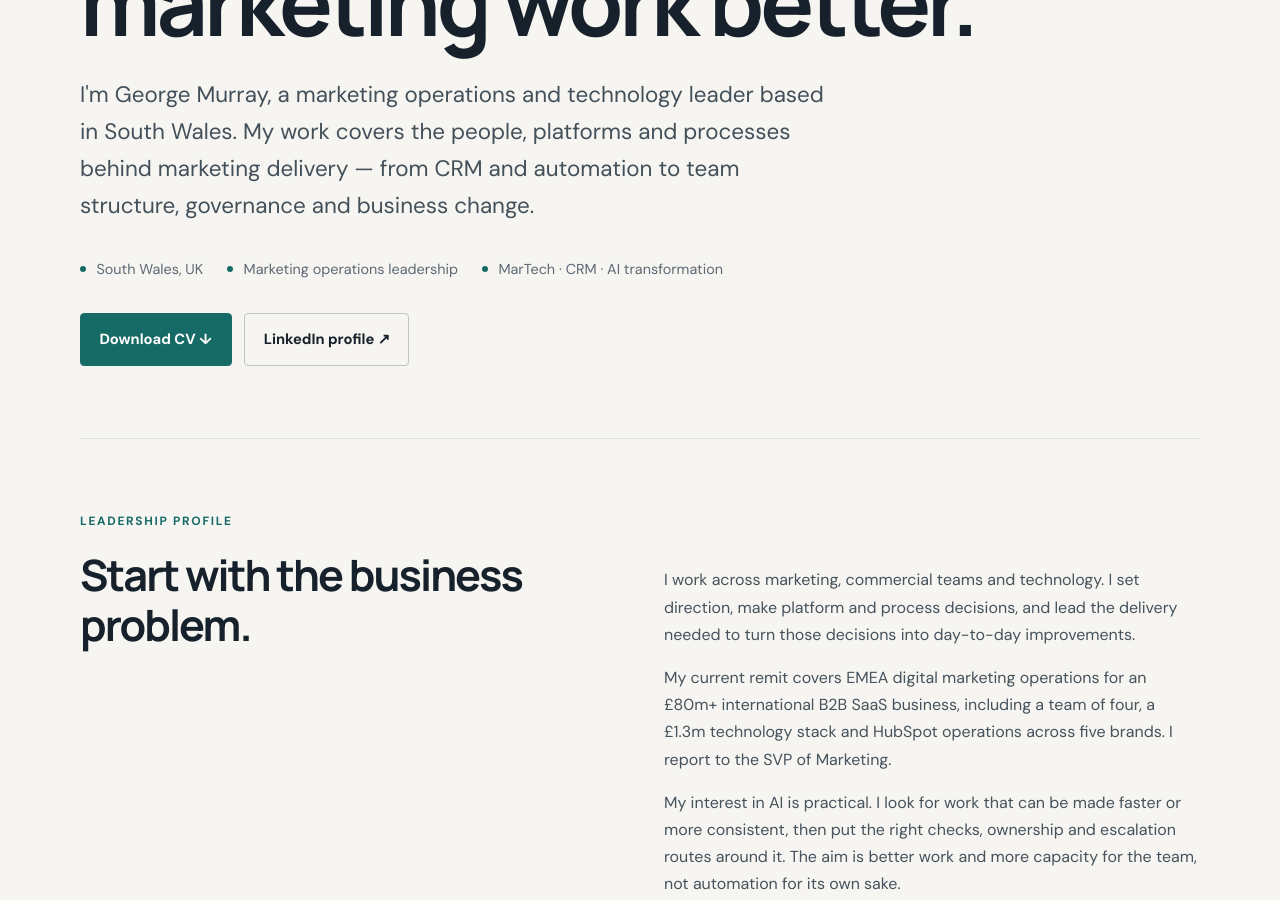
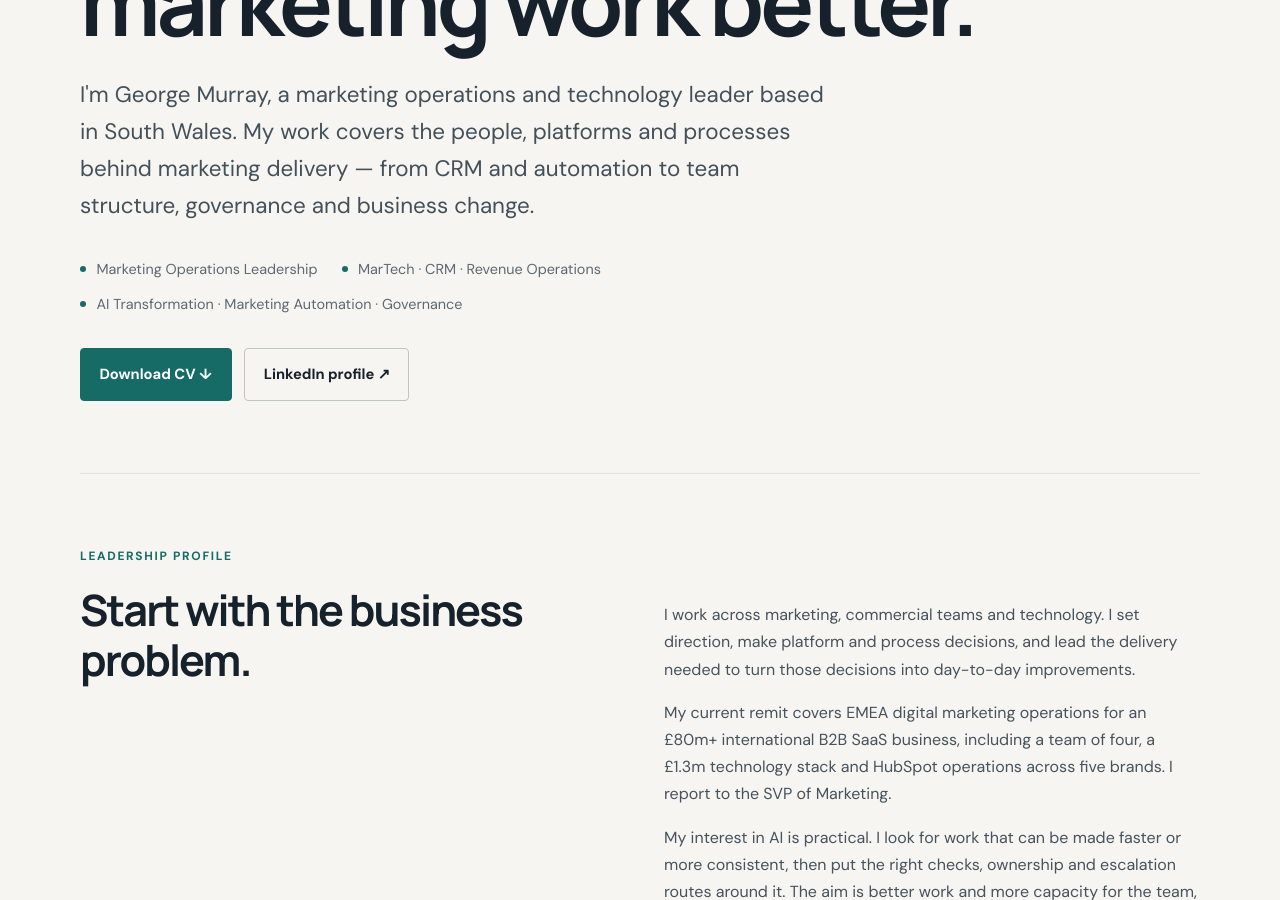
Before and after one commit to georgefwmurray/Marketing-Operations-Control-Centre, a Jekyll site: the page built from about.md, in a window 1280 px wide and 900 px high, scrolled down 488 px. Built offline with Jekyll 4.4.1, drawn with Linux system fonts in a browser that asks for light colours.

Commit message:
Refine About page search descriptors

```diff
--- a/about.md
+++ b/about.md
@@ -10,9 +10,9 @@ permalink: /about/
   <h1>I lead the teams and systems that make marketing work better.</h1>
   <p class="lead">I'm George Murray, a marketing operations and technology leader based in South Wales. My work covers the people, platforms and processes behind marketing delivery — from CRM and automation to team structure, governance and business change.</p>
   <div class="hero-meta">
-    <span>South Wales, UK</span>
-    <span>Marketing operations leadership</span>
-    <span>MarTech · CRM · AI transformation</span>
+    <span>Marketing Operations Leadership</span>
+    <span>MarTech · CRM · Revenue Operations</span>
+    <span>AI Transformation · Marketing Automation · Governance</span>
   </div>
   <div class="actions">
     <a class="button primary" href="{{ '/assets/files/George-Murray-CV.pdf' | relative_url }}" download>Download CV ↓</a>
```
